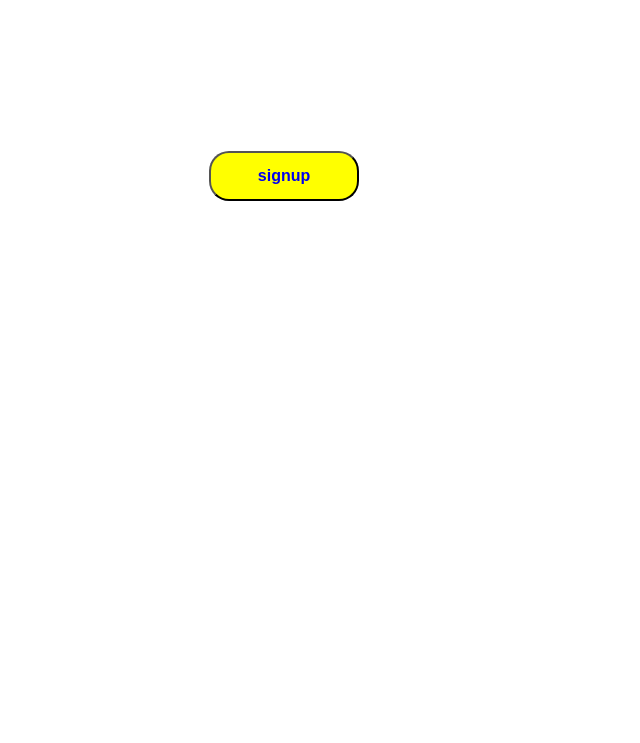
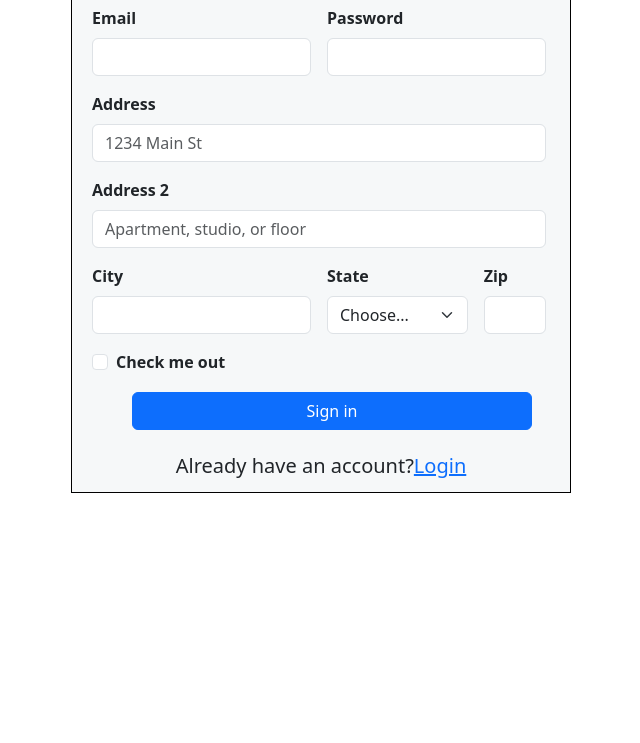
Before and after one commit to jegannj/sign-in-page, a plain HTML site: page index.html in a window 1280 px wide. Shown: the part 57-800 px from the top of the page, without its empty margins (329-969 px from the left). Drawn offline with nearby package versions, Linux system fonts and the light colour scheme.

Commit message:
Add files via upload

```diff
--- a/index.html
+++ b/index.html
@@ -3,27 +3,86 @@
 <head>
     <meta charset="UTF-8">
     <meta name="viewport" content="width=device-width, initial-scale=1.0">
-    <title>Document</title>
-    <style>
-        button{
-            width: 150px;
-            height: 50px;
-            background-color: yellow;
-            border-radius: 20px;
-            margin-left: 530px;
-            margin-top: 200px;
-        }
-        a{
-            text-decoration: none;
-            font-size: larger;
-            font-weight: bolder;
-
-        }
-    </style>
+    <title>Sign Up</title>
+    <link href="https://cdn.jsdelivr.net/npm/bootstrap@5.3.3/dist/css/bootstrap.min.css" rel="stylesheet" integrity="sha384-QWTKZyjpPEjISv5WaRU9OFeRpok6YctnYmDr5pNlyT2bRjXh0JMhjY6hW+ALEwIH" crossorigin="anonymous">
+    <script src="https://cdn.jsdelivr.net/npm/@popperjs/core@2.11.8/dist/umd/popper.min.js" integrity="sha384-I7E8VVD/ismYTF4hNIPjVp/Zjvgyol6VFvRkX/vR+Vc4jQkC+hVqc2pM8ODewa9r" crossorigin="anonymous"></script>
+<script src="https://cdn.jsdelivr.net/npm/bootstrap@5.3.3/dist/js/bootstrap.min.js" integrity="sha384-0pUGZvbkm6XF6gxjEnlmuGrJXVbNuzT9qBBavbLwCsOGabYfZo0T0to5eqruptLy" crossorigin="anonymous"></script>
+<style>
+    .signin{
+        width: 500px;
+        height: 550px;
+        background-color: rgba(243, 246, 247, 0.744);
+        border: 1px black solid;
+        margin-left: 400px;
+        font-weight: bold;
+    }
+    h3{
+        margin-left: 180px;
+        font-size: xx-large;
+        font-weight: bold;
+    }
+    .btn{
+        width: 400px;
+        margin-left: 40px;
+    }
+    form{
+        width: 470px;
+        position: relative;
+        left: 20px;
+    }
+    h5{
+        text-align: center;
+    }
+</style>
 </head>
 <body>
-    <button>
-        <a href="sign in.html">signup</a>
-    </button>
+    <div class="signin">
+        <form class="row g-3">
+            <h3>Sign Up</h3>
+            <div class="col-md-6">
+              <label for="inputEmail4" class="form-label">Email</label>
+              <input type="email" class="form-control" id="inputEmail4">
+            </div>
+            <div class="col-md-6">
+              <label for="inputPassword4" class="form-label">Password</label>
+              <input type="password" class="form-control" id="inputPassword4">
+            </div>
+            <div class="col-12">
+              <label for="inputAddress" class="form-label">Address</label>
+              <input type="text" class="form-control" id="inputAddress" placeholder="1234 Main St">
+            </div>
+            <div class="col-12">
+              <label for="inputAddress2" class="form-label">Address 2</label>
+              <input type="text" class="form-control" id="inputAddress2" placeholder="Apartment, studio, or floor">
+            </div>
+            <div class="col-md-6">
+              <label for="inputCity" class="form-label">City</label>
+              <input type="text" class="form-control" id="inputCity">
+            </div>
+            <div class="col-md-4">
+              <label for="inputState" class="form-label">State</label>
+              <select id="inputState" class="form-select">
+                <option selected>Choose...</option>
+                <option>...</option>
+              </select>
+            </div>
+            <div class="col-md-2">
+              <label for="inputZip" class="form-label">Zip</label>
+              <input type="text" class="form-control" id="inputZip">
+            </div>
+            <div class="col-12">
+              <div class="form-check">
+                <input class="form-check-input" type="checkbox" id="gridCheck">
+                <label class="form-check-label" for="gridCheck">
+                  Check me out
+                </label>
+              </div>
+            </div>
+            <div class="col-12">
+              <button type="submit" class="btn btn-primary">Sign in</button>
+            </div>
+          </form><br>
+          <h5>Already have an account?<span><a href="#">Login</a></span></h5>
+    </div>
 </body>
 </html>
```
